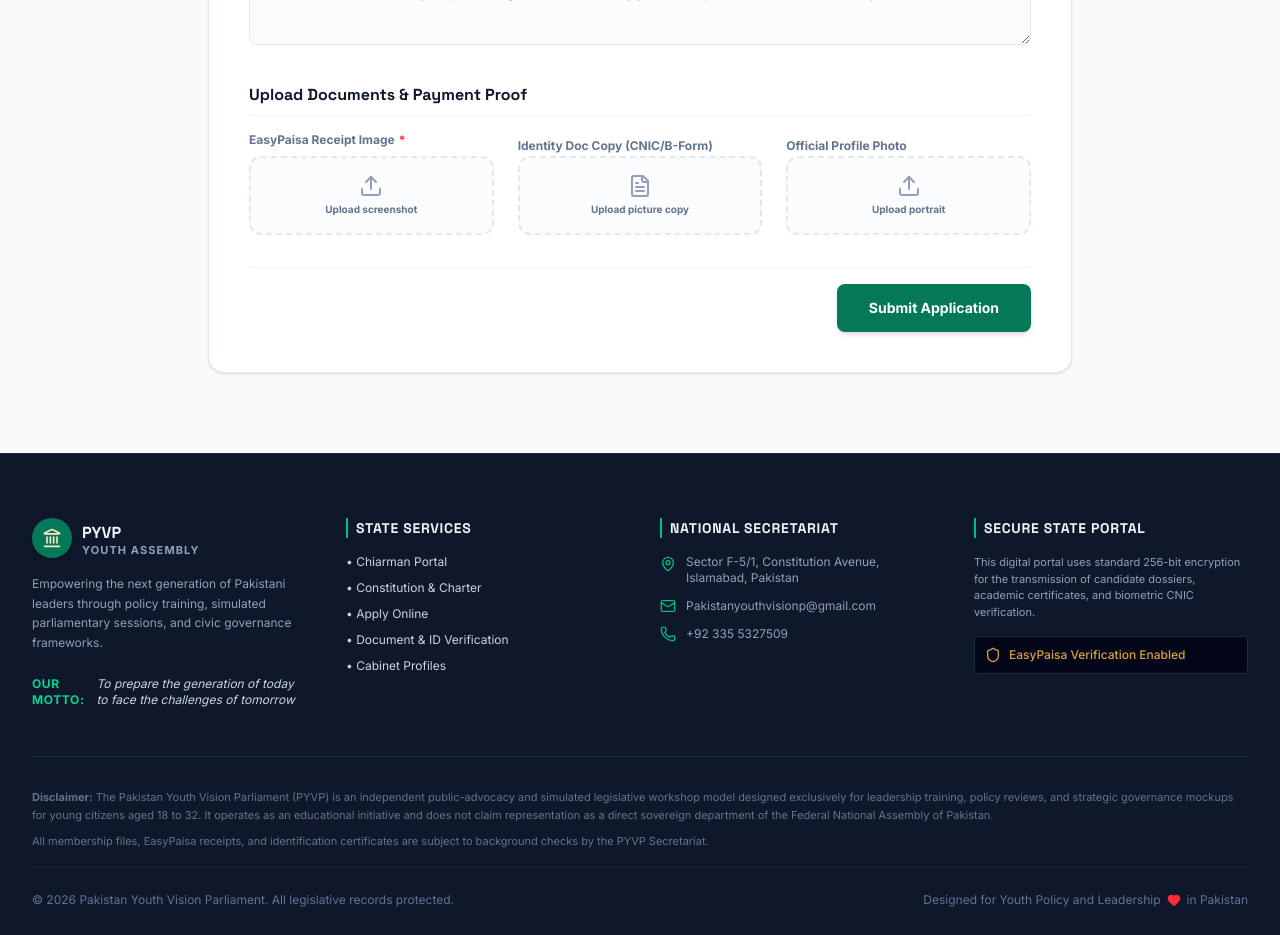
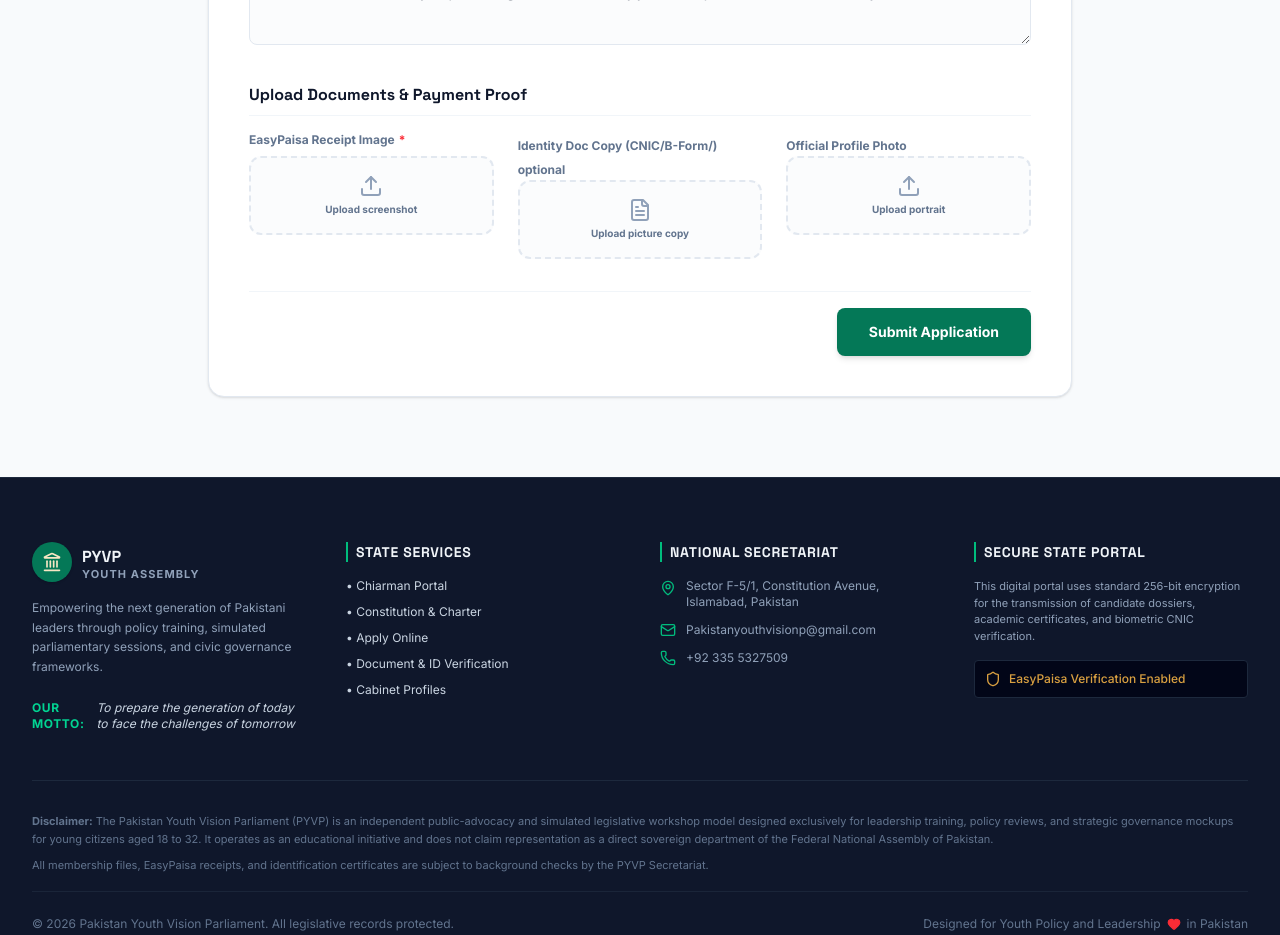
Before and after one commit to awais9845/frontend_PYVP, a React (Vite) app: page /register in a window 1280 px wide. Shown: the part 1420-2355 px from the top of the page. Built offline with nearby package versions, Linux system fonts and the light colour scheme; no server answers; a web font is replaced by a local one.

Commit message:
only add the optional words with cnic

```diff
--- a/src/pages/Registration.tsx
+++ b/src/pages/Registration.tsx
@@ -573,7 +573,7 @@ export default function Registration() {
                     {/* CNIC/B-Form Copy */}
                     <div className="space-y-2">
                       <label className="text-xs font-bold text-slate-500">
-                        Identity Doc Copy (CNIC/B-Form)
+                        Identity Doc Copy (CNIC/B-Form/) optional
                       </label>
                       <div className="border-2 border-dashed border-slate-200 dark:border-slate-800 rounded-xl p-4 text-center bg-slate-50/50 dark:bg-slate-950 hover:border-emerald-500 transition-all cursor-pointer relative">
                         <input
```
